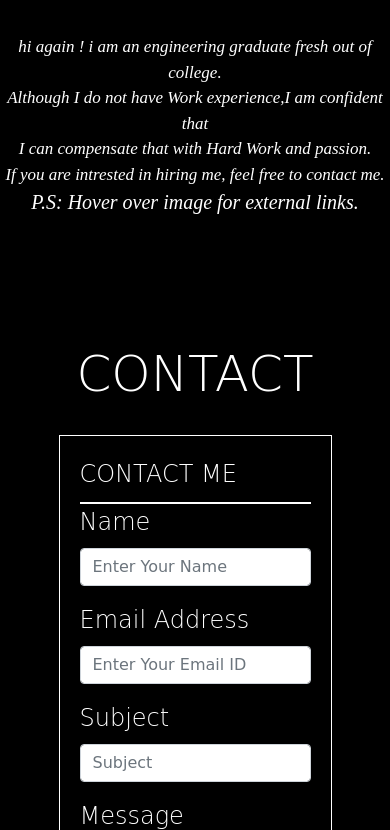
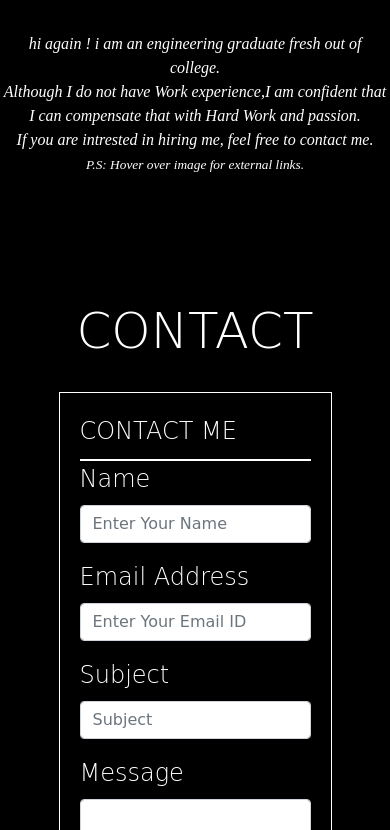
Before and after one commit to SAYEED05/my_portfolio, a plain HTML site: page index.html in a window 390 px wide. Shown: the part 4000-4830 px from the top of the page. Drawn offline with nearby package versions, Linux system fonts and the light colour scheme; a web font is replaced by a local one.

Commit message:
font size fix for responsivity

```diff
--- a/styles.css
+++ b/styles.css
@@ -494,3 +494,15 @@ color: var(--theme-color);
 			text-align:none;
 		}
 	}
+
+	@media(max-width:595px) {
+		.about	{
+			font-size: 16px;
+			padding: 2px;
+		}
+
+		#small-text {
+			font-size: 10pt;
+
+		}
+	 }
```
